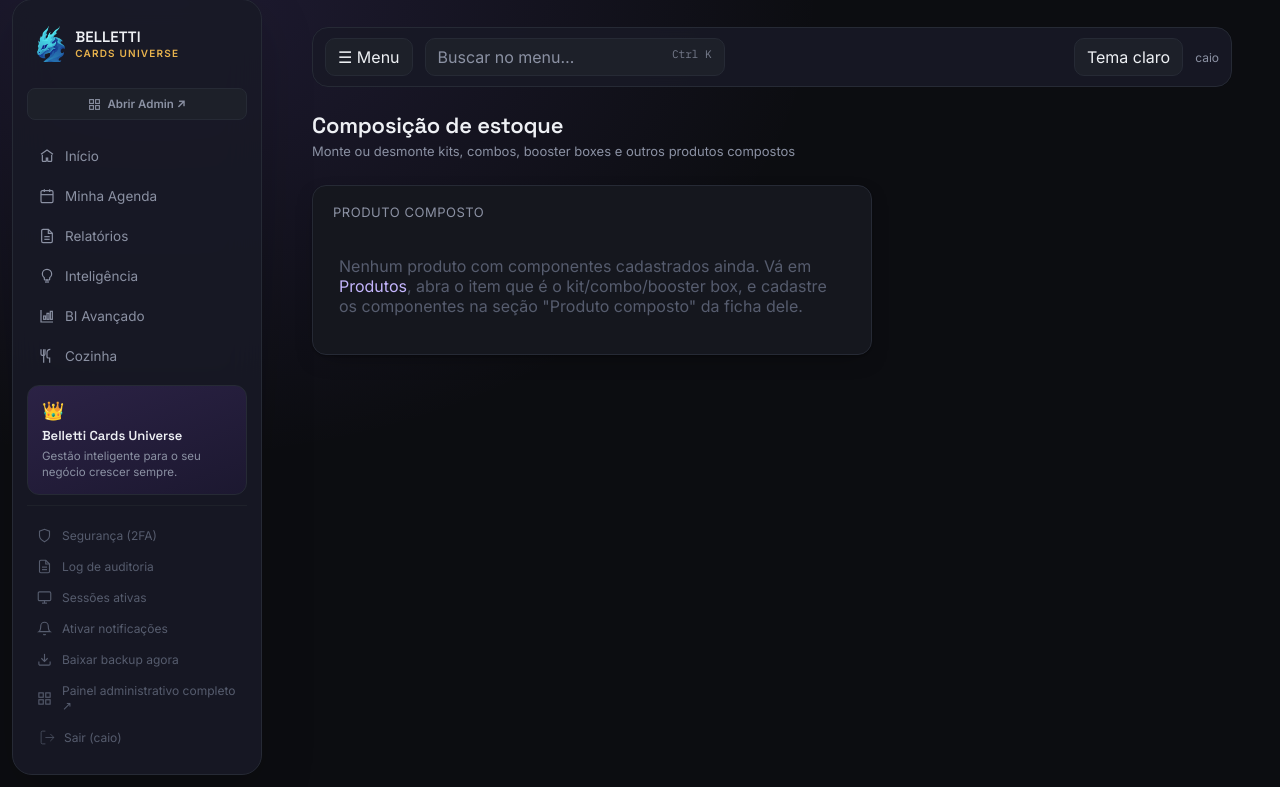
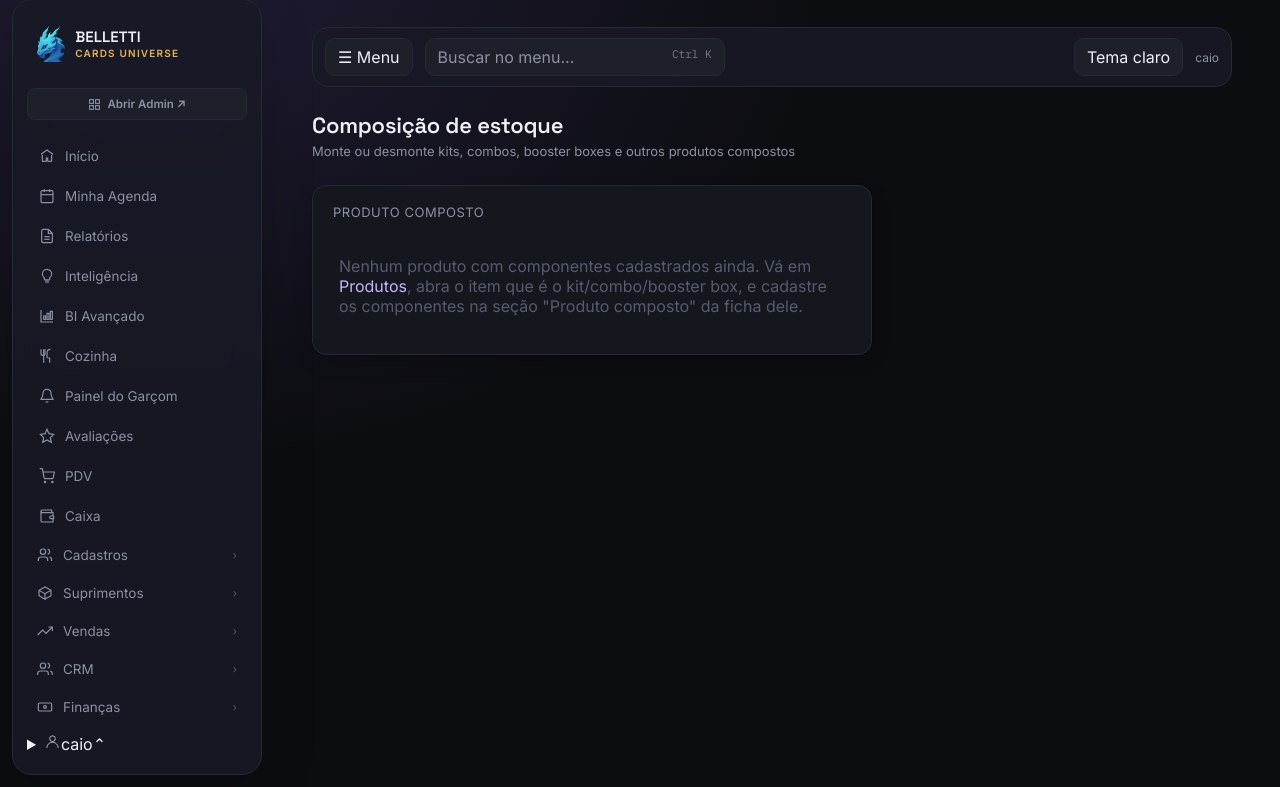
Before and after one commit to CaioBelletti/SAS-Belletti, a Django app: page /catalogo/composicao/ in a window 1280 px wide. Shown: the part 13-800 px from the top of the page. Run offline with Django 5.2, Linux system fonts and the light colour scheme; a user stored in the database is signed in; data that the repository does not hold is empty; parts of the project's set-up code (start-up, migrations or seed data) failed here and were passed over.

Commit message:
feat: consolidate sidebar account and security actions

```diff
--- a/templates/base.html
+++ b/templates/base.html
@@ -160,13 +160,7 @@
             </div>
 
             <div class="sidebar-bottom">
-                <div class="crown-card">
-                    <div class="crown-icon">👑</div>
-                    <div class="crown-title">Belletti Cards Universe</div>
-                    <div class="crown-sub">Gestão inteligente para o seu negócio crescer sempre.</div>
-                </div>
-
-                <div class="sidebar-footer">
+                <details class="workspace-account"><summary title="Conta e configurações"><svg viewBox="0 0 24 24" aria-hidden="true"><circle cx="12" cy="8" r="4"/><path d="M4 21a8 8 0 0 1 16 0"/></svg><span>{{ request.user.username|default:"Conta" }}</span><span class="workspace-account-chevron">⌃</span></summary><div class="sidebar-footer">
                     {% if request.user.is_authenticated %}
                     <a href="{% url 'seguranca:configurar_2fa' %}"><svg viewBox="0 0 24 24"><path d="M12 22s8-4 8-10V5l-8-3-8 3v7c0 6 8 10 8 10z"/></svg> Segurança (2FA)</a>
                     {% endif %}
@@ -184,6 +178,7 @@
                     </form>
                     {% endif %}
                 </div>
+            </details>
             </div>
         </aside>
 
```
